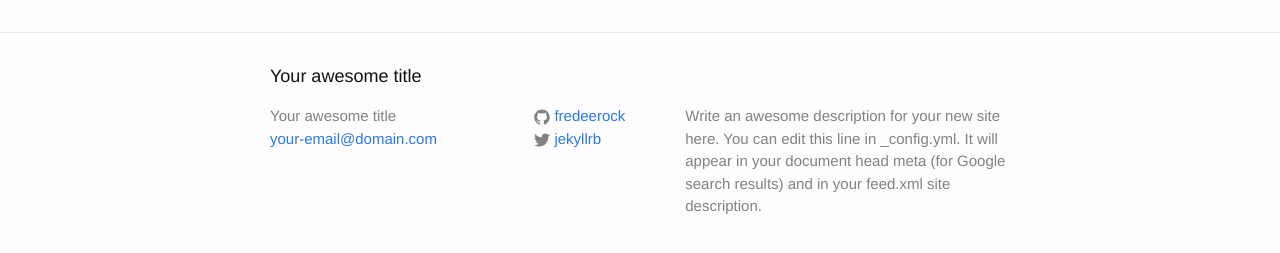
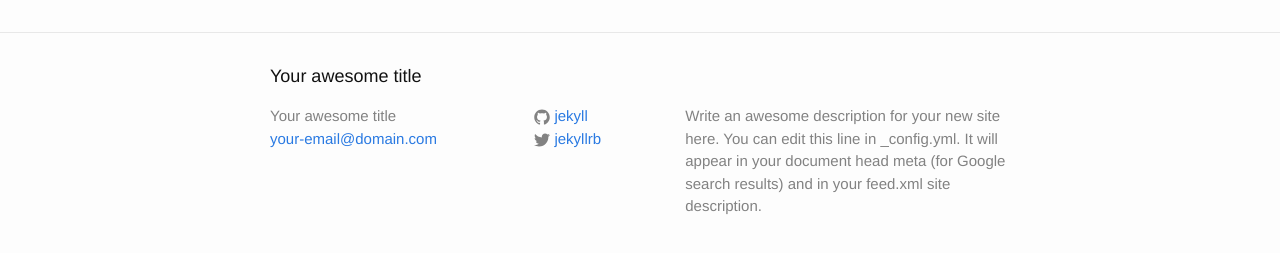
Before and after one commit to fredeerock/jport, a Jekyll site: the page built from index.html, in a window 1280 px wide. Shown: the part 264-517 px from the top of the page. Built offline with Jekyll 4.4.1, drawn with Linux system fonts in a browser that asks for light colours.

Commit message:
new site

```diff
--- a/_config.yml
+++ b/_config.yml
@@ -15,9 +15,7 @@ description: > # this means to ignore newlines until "baseurl:"
 baseurl: "" # the subpath of your site, e.g. /blog
 url: "http://yourdomain.com" # the base hostname & protocol for your site
 twitter_username: jekyllrb
-github_username:  fredeerock
+github_username:  jekyll
 
 # Build settings
 markdown: kramdown
-
-repository: fredeerock
--- a/_posts/2016-05-18-welcome-to-jekyll.markdown
+++ b/_posts/2016-05-18-welcome-to-jekyll.markdown
@@ -1,7 +1,7 @@
 ---
 layout: post
 title:  "Welcome to Jekyll!"
-date:   2016-05-18 12:17:37 -0500
+date:   2016-05-18 12:29:28 -0500
 categories: jekyll update
 ---
 You’ll find this post in your `_posts` directory. Go ahead and edit it and re-build the site to see your changes. You can rebuild the site in many different ways, but the most common way is to run `jekyll serve`, which launches a web server and auto-regenerates your site when a file is updated.
```
